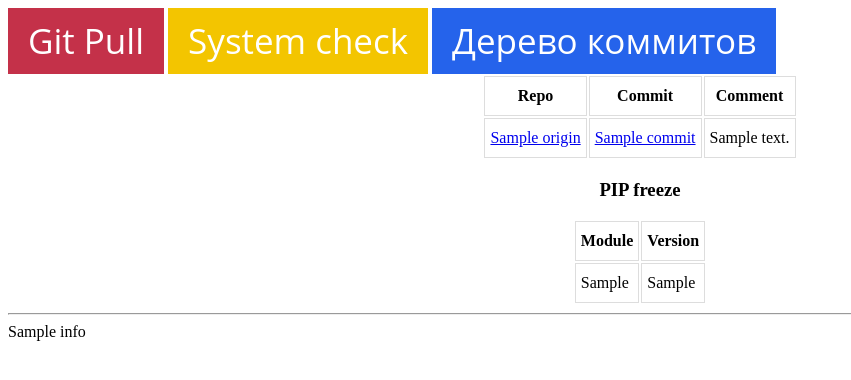
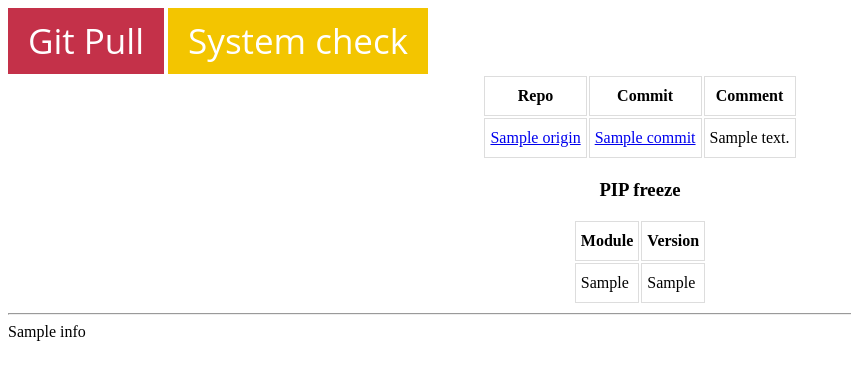
Before and after one commit to hlopikit/integration_utils, a Django app: template its_utils/app_gitpull/templates/app_gitpull/gitpull.html in a window 1280 px wide. Shown: the top 380 px of the page, without its empty margins (0-851 px from the left). Run offline with Django 3.2, Linux system fonts and the light colour scheme; the template is opened without the code that fills it: most values are stand-ins (such as "Sample title", 1, 10 or a date in 2020); parts of the project's set-up code (start-up, migrations or seed data) failed here and were passed over.

Commit message:
Revert "sence.py"
This reverts commit 0600eb6ed0e2fb5dc322337e9e1e4239b7372807. There was no app_git_commit_tree url in integration_utils.

```diff
--- a/its_utils/app_gitpull/templates/app_gitpull/gitpull.html
+++ b/its_utils/app_gitpull/templates/app_gitpull/gitpull.html
@@ -41,18 +41,6 @@
         background-color: #d3ab00;
     }
 
-    input[type="submit"].commit-tree-btn {
-        background-color: #2563EB;
-    }
-
-    input[type="submit"].commit-tree-btn:hover {
-        background-color: #1D4ED8;
-    }
-
-    input[type="submit"].commit-tree-btn:active {
-        background-color: #1E40AF;
-    }
-
     h3 {
         text-align: center;
     }
@@ -75,10 +63,6 @@
 
 <form method="get" action="{% url 'make_system_checks' %}">
     <input type="submit" class="system-check-btn" value="System check">
-</form>
-
-<form method="get" action="{% url 'app_git_commit_tree' %}">
-    <input type="submit" class="commit-tree-btn" value="Дерево коммитов">
 </form>
 
 </div>
```
Also changed, not shown: its_utils/app_gitpull/README.md.
